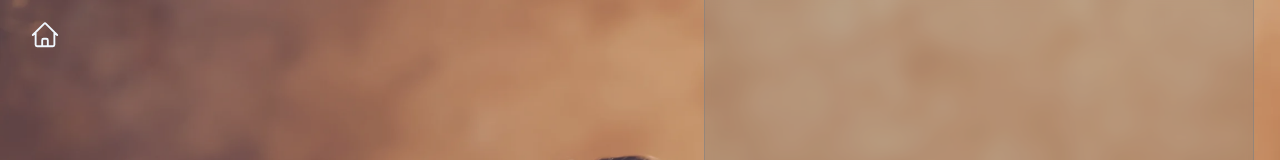
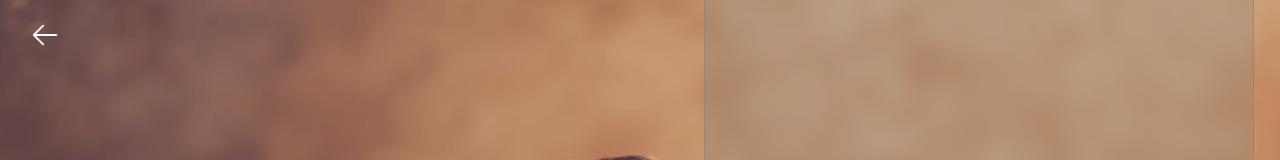
Before and after one commit to No-Country-simulation/c22-10-m-webapp, a React (Create React App) app in the folder Frontend/: page /auth in a window 1280 px wide. Shown: the top 160 px of the page. Built offline with nearby package versions, Linux system fonts and the light colour scheme.

Commit message:
flecha que lleva al home en Auth.jsx

```diff
--- a/Frontend/src/PAGES/Auth/Auth.jsx
+++ b/Frontend/src/PAGES/Auth/Auth.jsx
@@ -2,6 +2,7 @@ import { Link, Outlet, useLocation } from "react-router-dom";
 import "./Auth.css";
 import { useState, useEffect } from "react";
 import {
+  ArrowLeftIcon,
   ArrowRightEndOnRectangleIcon,
   HomeIcon,
 } from "@heroicons/react/24/outline";
@@ -54,7 +55,7 @@ export const Auth = () => {
         </Link>
       </div>
       <Link to="/">
-        <HomeIcon
+        <ArrowLeftIcon
           style={{
             position: "absolute",
             width: "30px",
```
